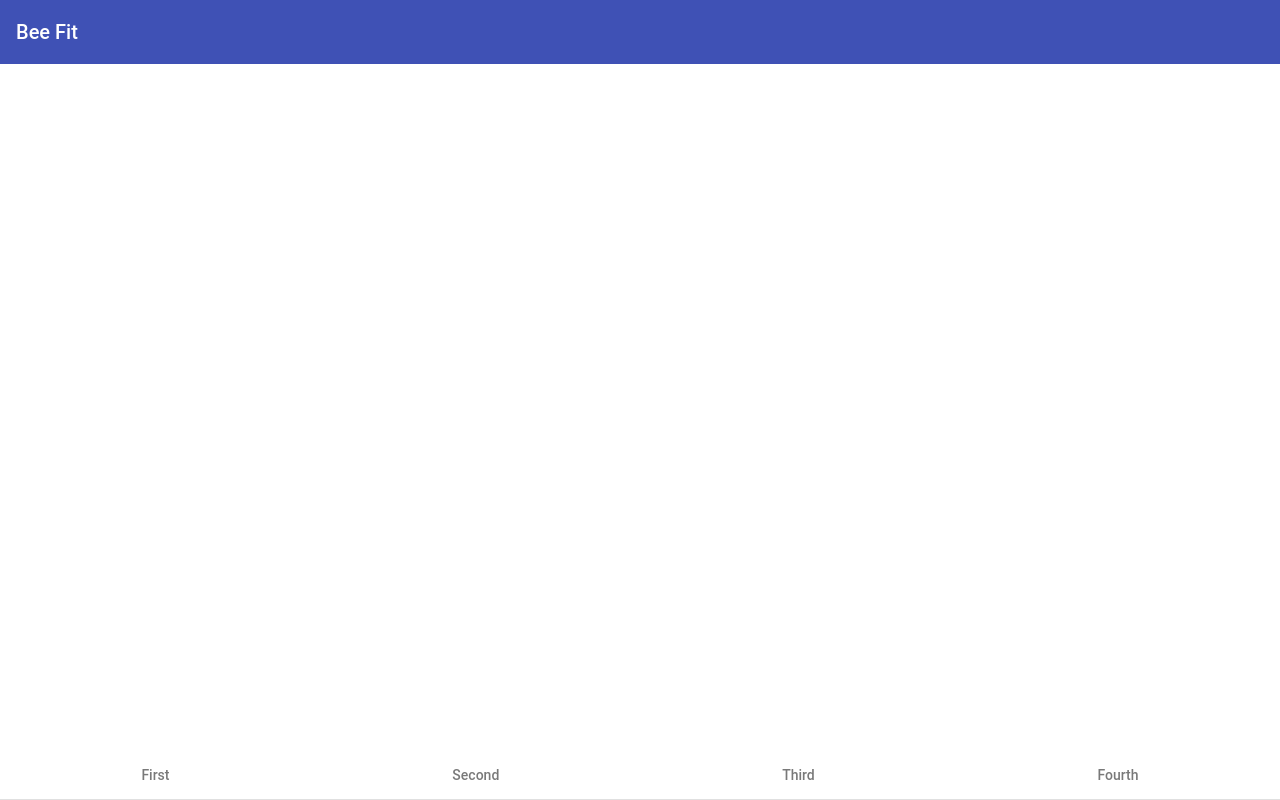
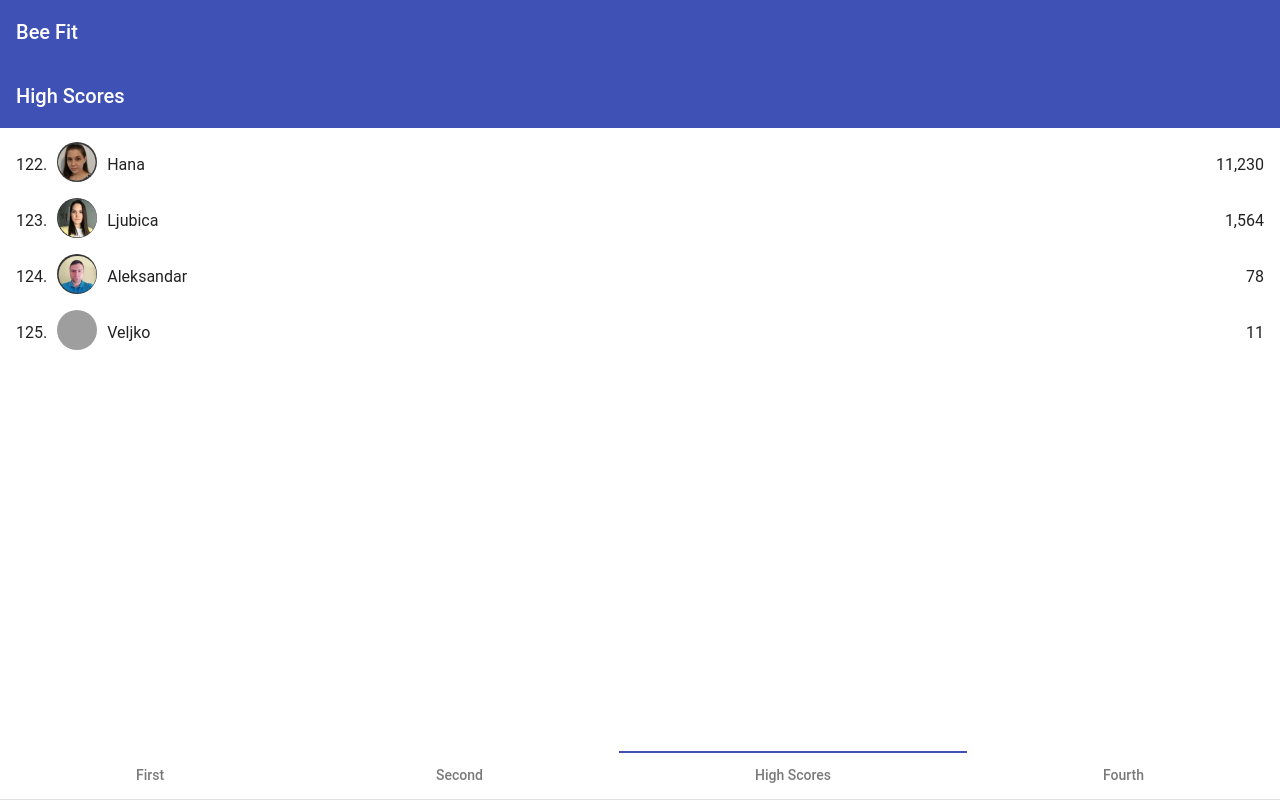
Before and after one commit to AlekRG/free-thinkers, an Angular app: page /highscores in a window 1280 px wide. Before the commit this address led to /. Built offline with nearby package versions, Linux system fonts and the light colour scheme; grey boxes are pictures that could not be loaded.

Commit message:
Highscores

```diff
--- a/apps/be-fit/src/app/app-routing.module.ts
+++ b/apps/be-fit/src/app/app-routing.module.ts
@@ -3,13 +3,13 @@ import { CommonModule } from '@angular/common';
 import { RouterModule, Routes } from '@angular/router';
 import { Componenet1Component } from './componenet1/componenet1.component';
 import { Componenet2Component } from './componenet2/componenet2.component';
-import { Componenet3Component } from './componenet3/componenet3.component';
+import { HighscoresComponent } from './highscores/highscores.component';
 import { Componenet4Component } from './componenet4/componenet4.component';
 const routes: Routes = [
   { path: '', redirectTo: '/first', pathMatch: 'full' },
   { path: 'first', component: Componenet1Component },
   { path: 'second', component: Componenet2Component },
-  { path: 'third', component: Componenet3Component },
+  { path: 'highscores', component: HighscoresComponent },
   { path: 'fourth', component: Componenet4Component },
 ];
 
--- a/apps/be-fit/src/app/app.component.html
+++ b/apps/be-fit/src/app/app.component.html
@@ -4,7 +4,7 @@
       <span>Bee Fit</span>
     </mat-toolbar>
   </div>
-  <div fxFlex="auto"><router-outlet></router-outlet></div>
+  <div fxFlex="auto" class="content-wrap"><router-outlet></router-outlet></div>
   <div fxFlex="none">
     <nav
       mat-tab-nav-bar
--- a/apps/be-fit/src/app/app.component.scss
+++ b/apps/be-fit/src/app/app.component.scss
@@ -7,3 +7,7 @@
   max-width: 100%;
   height: 100%;
 }
+
+.content-wrap {
+  overflow: auto;
+}
--- a/apps/be-fit/src/app/app.component.ts
+++ b/apps/be-fit/src/app/app.component.ts
@@ -24,8 +24,8 @@ export class AppComponent {
         index: 1,
       },
       {
-        label: 'Third',
-        link: './third',
+        label: 'High Scores',
+        link: './highscores',
         index: 2,
       },
       {
--- a/apps/be-fit/src/app/componenet3/componenet3.component.html
+++ /dev/null
@@ -1,3 +0,0 @@
-<p>
-  componenet3 works!
-</p>
--- a/apps/be-fit/src/app/componenet3/componenet3.component.ts
+++ /dev/null
@@ -1,15 +0,0 @@
-import { Component, OnInit } from '@angular/core';
-
-@Component({
-  selector: 'app-componenet3',
-  templateUrl: './componenet3.component.html',
-  styleUrls: ['./componenet3.component.scss']
-})
-export class Componenet3Component implements OnInit {
-
-  constructor() { }
-
-  ngOnInit() {
-  }
-
-}
--- /dev/null
+++ b/apps/be-fit/src/app/highscores/highscores.component.html
@@ -0,0 +1,32 @@
+<mat-toolbar color="primary">
+  <mat-toolbar-row>
+    <span>High Scores</span>
+  </mat-toolbar-row>
+</mat-toolbar>
+
+<!-- <div fxLayout fxLayoutAlign="center center">
+  <mat-button-toggle-group #group="matButtonToggleGroup">
+    <mat-button-toggle value="DAILY"> Daily </mat-button-toggle>
+    <mat-button-toggle value="MONTHLY"> Monthly </mat-button-toggle>
+    <mat-button-toggle value="YEAERLY"> Yearly </mat-button-toggle>
+    <mat-button-toggle value="ALL_TIME"> All Time </mat-button-toggle>
+  </mat-button-toggle-group>
+</div> -->
+<mat-list>
+  <mat-list-item *ngFor="let score of scores">
+    <div fxLayout="row" fxLayoutAlign="start center" style="width: 100%">
+      <div style="padding-right: 10px">{{ score.rank | number }}.</div>
+      <div style="padding-right: 10px">
+        <img mat-list-avatar [src]="score.image" />
+      </div>
+      <div fxFlex="auto">
+        {{ score.name }}
+      </div>
+      <div>{{ score.count | number }}</div>
+    </div>
+    <!-- <mat-icon matListAvatar iconAvatar color="primary">person</mat-icon>
+    <div mat-line>{{ score.name }}</div>
+    <div mat-line>#{{ score.rank | number }}</div>
+    <div>{{ score.count | number }}</div> -->
+  </mat-list-item>
+</mat-list>
--- /dev/null
+++ b/apps/be-fit/src/app/highscores/highscores.component.ts
@@ -0,0 +1,51 @@
+import { Component, OnInit } from '@angular/core';
+
+export interface Score {
+  name: string;
+  updated: Date;
+  count: number;
+  rank: number;
+  image?: string;
+}
+
+@Component({
+  selector: 'app-highscores',
+  templateUrl: './highscores.component.html',
+  styleUrls: ['./highscores.component.scss'],
+})
+export class HighscoresComponent implements OnInit {
+  scores: Score[] = [
+    {
+      name: 'Hana',
+      updated: new Date('1/1/16'),
+      count: 11230,
+      rank: 122,
+      image: '/assets/user 3 Hana.jpg',
+    },
+    {
+      name: 'Ljubica',
+      updated: new Date('1/1/16'),
+      count: 1564,
+      rank: 123,
+      image: '/assets/user 1 Ljubica.jpg',
+    },
+    {
+      name: 'Aleksandar',
+      updated: new Date('1/1/16'),
+      count: 78,
+      rank: 124,
+      image: '/assets/user 2 Aleksandar.jpg',
+    },
+    {
+      name: 'Veljko',
+      updated: new Date('1/1/16'),
+      count: 11,
+      rank: 125,
+      image: '/assets/user 4 Veljko.jpg',
+    },
+  ];
+
+  constructor() {}
+
+  ngOnInit() {}
+}
--- a/apps/be-fit/src/index.html
+++ b/apps/be-fit/src/index.html
@@ -6,6 +6,10 @@
     <base href="/" />
     <meta name="viewport" content="width=device-width, initial-scale=1" />
     <link rel="icon" type="image/x-icon" href="favicon.ico" />
+    <link
+      href="https://fonts.googleapis.com/icon?family=Material+Icons"
+      rel="stylesheet"
+    />
   </head>
   <body>
     <free-thinkers-root></free-thinkers-root>
```
Also changed, not shown: apps/be-fit/src/app/app.module.ts (+8 -3 lines), apps/be-fit/src/app/highscores/highscores.component.scss (added), 1 other file (tests, documents, lock files or other folders).
